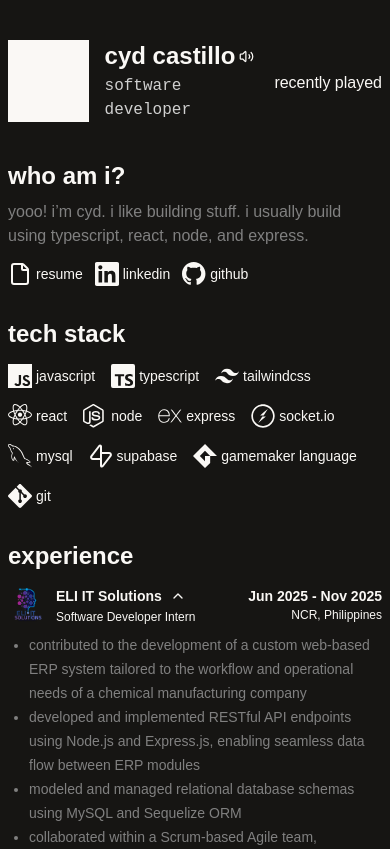
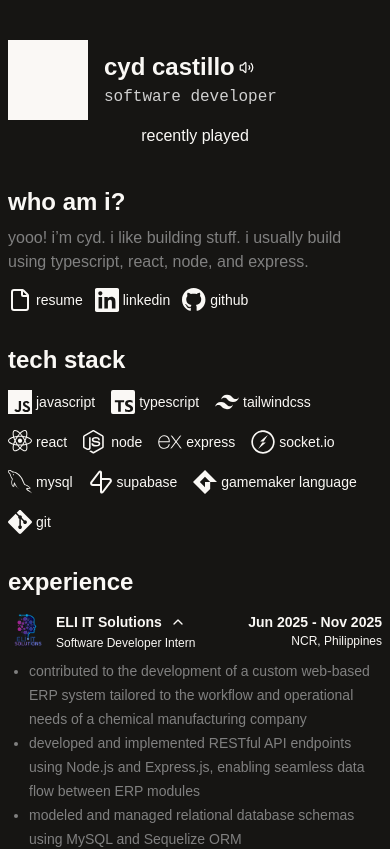
Before and after one commit to ycydro/portfolio, a React (Vite) app: page / in a window 390 px wide. Shown: the top 849 px of the page. Built offline with nearby package versions, Linux system fonts and the light colour scheme; no server answers.

Commit message:
style(intro): fix mobile layout (WIP)

```diff
--- a/src/components/intro/Identity.tsx
+++ b/src/components/intro/Identity.tsx
@@ -39,7 +39,7 @@ const Identity = () => {
     synth.speak(utterance)
   }
   return (
-    <div className="flex flex-1 gap-4">
+    <div className="flex gap-4">
       {/* Avatar  */}
       <div className="aspect-square min-w-20 bg-foreground md:min-w-35"></div>
       {/* Name and title  */}
--- a/src/components/intro/Intro.tsx
+++ b/src/components/intro/Intro.tsx
@@ -4,7 +4,7 @@ import Spotify from "./Spotify"
 
 const Intro = () => {
   return (
-    <Container className="flex justify-between pt-10 pb-5 md:pt-15 md:pb-10">
+    <Container className="w-full pt-10 pb-5 md:flex md:justify-between md:pt-15 md:pb-10">
       {/* Pic with name and title  */}
       <Identity />
       {/* Spotify  */}
```
